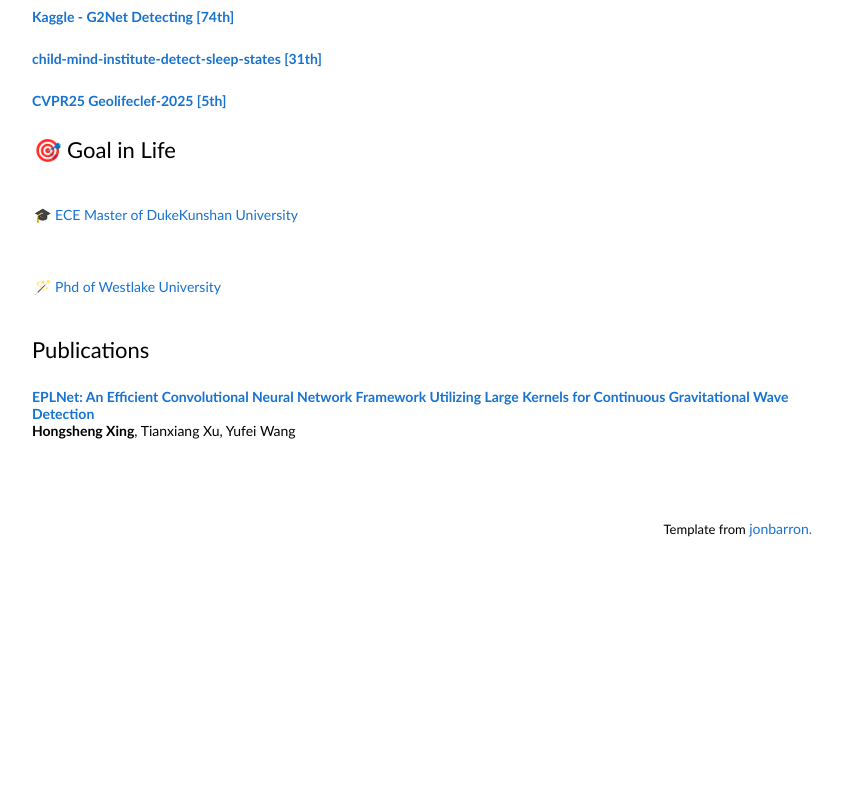
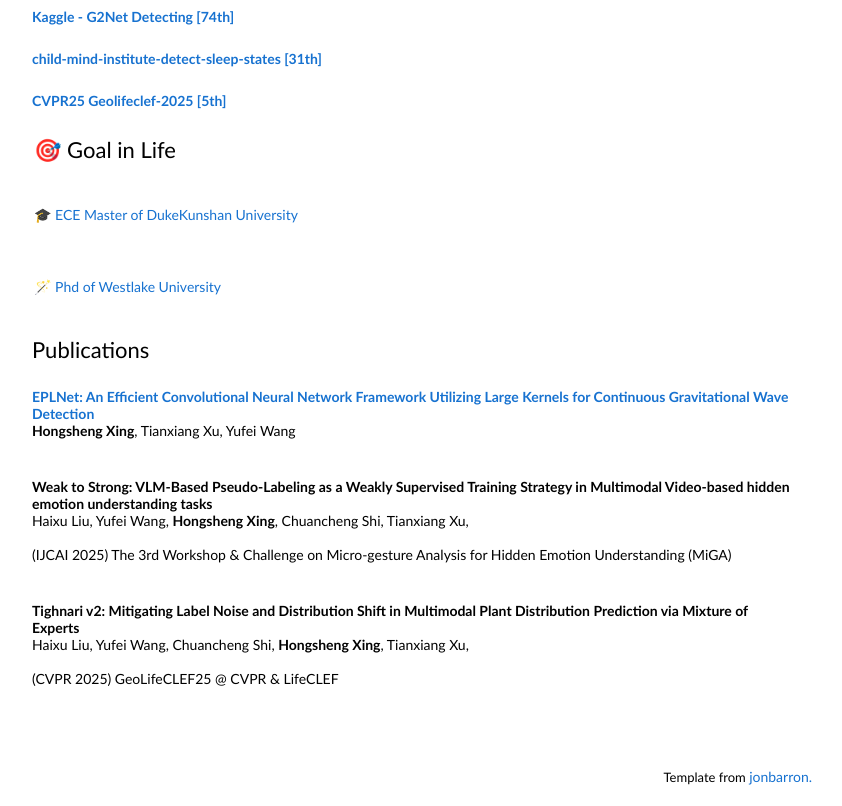
Before and after one commit to StarxSky/starxsky.math.ink, a plain HTML site: page index.html in a window 1280 px wide. Shown: the part 412-1218 px from the top of the page, without its empty margins (228-1070 px from the left). Before the commit the page ends 970 px from the top, so only its background shows below. Drawn offline with nearby package versions, Linux system fonts and the light colour scheme; some packages are replaced by stand-ins of ours.

Commit message:
Update index.html

```diff
--- a/index.html
+++ b/index.html
@@ -184,6 +184,38 @@
           <p></p>
         </td>
       </tr>
+		<tr>
+        	<td style="padding:20px; padding-top:5px; width:75%;vertical-align:middle">
+          	<!---<a href="">--->
+            	<papertitle>Weak to Strong: VLM-Based Pseudo-Labeling as a Weakly Supervised Training Strategy in Multimodal Video-based hidden emotion understanding tasks</papertitle>
+          	</a>
+          	<br>
+		 Haixu Liu, Yufei Wang, <strong> Hongsheng Xing</strong>, Chuancheng Shi, Tianxiang Xu,
+		<br/>
+		<br>
+		(IJCAI 2025) The 3rd Workshop & Challenge on Micro-gesture Analysis for Hidden Emotion Understanding (MiGA)
+          	<br>
+          <p></p>
+          <p></p>
+        </td>
+      </tr>
+
+
+	  	<tr>
+        	<td style="padding:20px; padding-top:5px; width:75%;vertical-align:middle">
+          	<!---<a href="">--->
+            	<papertitle>Tighnari v2: Mitigating Label Noise and Distribution Shift in Multimodal Plant Distribution Prediction via Mixture of Experts</papertitle>
+          	</a>
+          	<br>
+		 Haixu Liu, Yufei Wang, Chuancheng Shi, <strong> Hongsheng Xing</strong>,  Tianxiang Xu,
+		<br/>
+		<br>
+		(CVPR 2025) GeoLifeCLEF25 @ CVPR & LifeCLEF
+          	<br>
+          <p></p>
+          <p></p>
+        </td>
+      </tr>
 
 
         </tbody></table>
```
